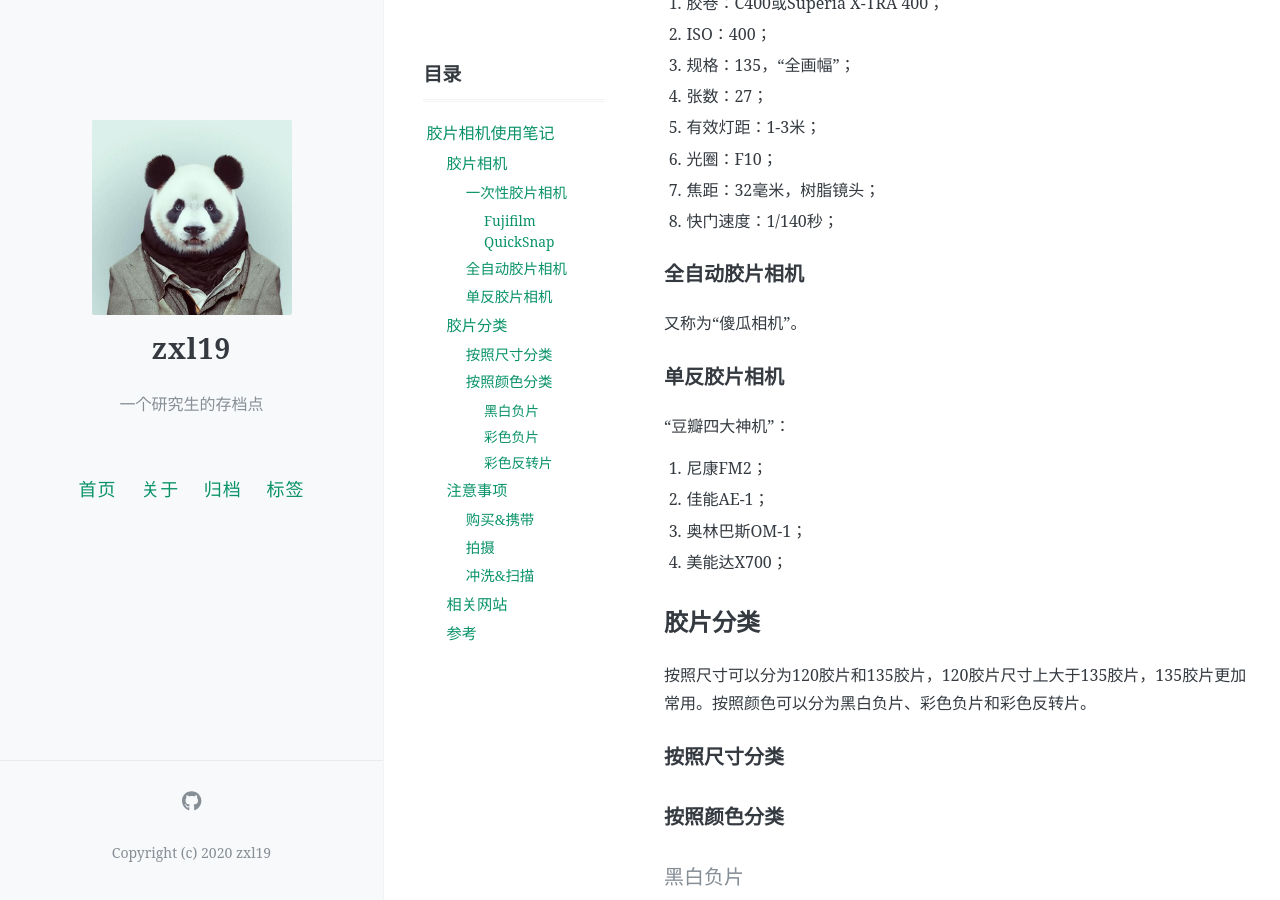
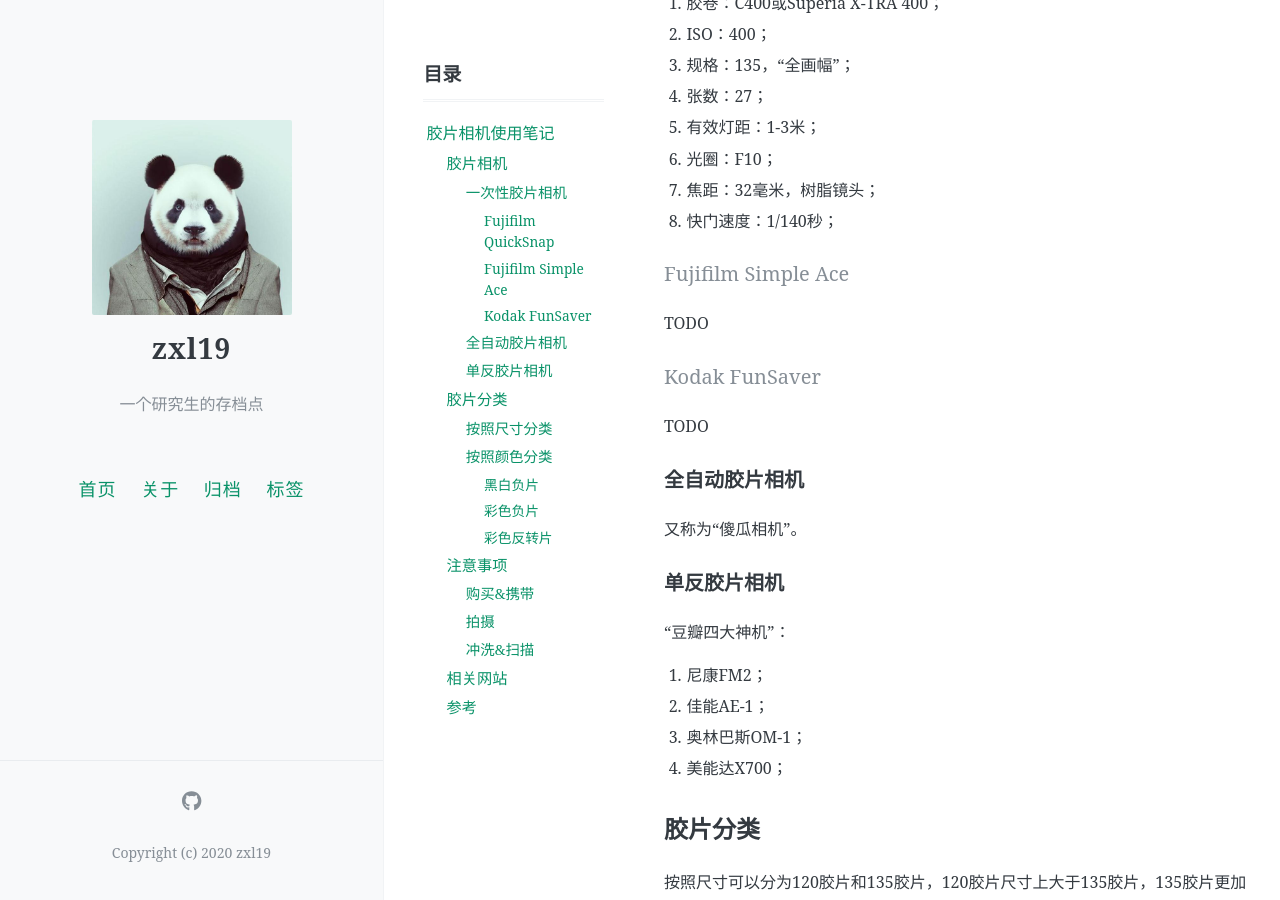
Before and after one commit to zxl19/zxl19.github.io, a Jekyll site: the page built from _posts/2021-09-30-film-camera.md, in a window 1280 px wide and 900 px high, scrolled down 421 px. Built offline with Jekyll 4.4.1, drawn with Linux system fonts in a browser that asks for light colours; comment, search, counter and statistics services are not loaded.

Commit message:
Update Posts

```diff
--- a/_posts/2021-09-30-film-camera.md
+++ b/_posts/2021-09-30-film-camera.md
@@ -27,6 +27,14 @@ pinned: false
 6. 光圈：F10；
 7. 焦距：32毫米，树脂镜头；
 8. 快门速度：1/140秒；
+
+#### Fujifilm Simple Ace
+
+TODO
+
+#### Kodak FunSaver
+
+TODO
 
 ### 全自动胶片相机
 
```
Also changed, not shown: _posts/.2021-09-24-wish-list.md (+1 -1 lines).
